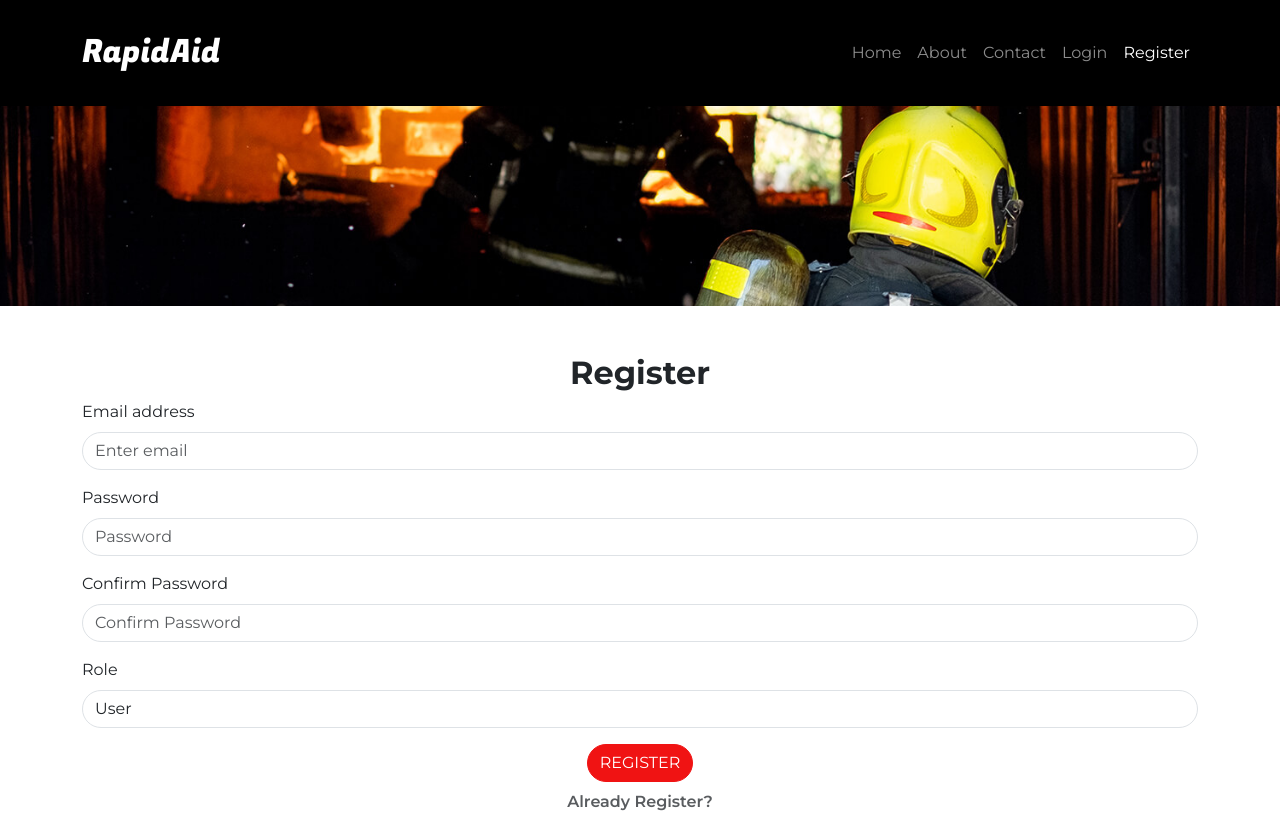
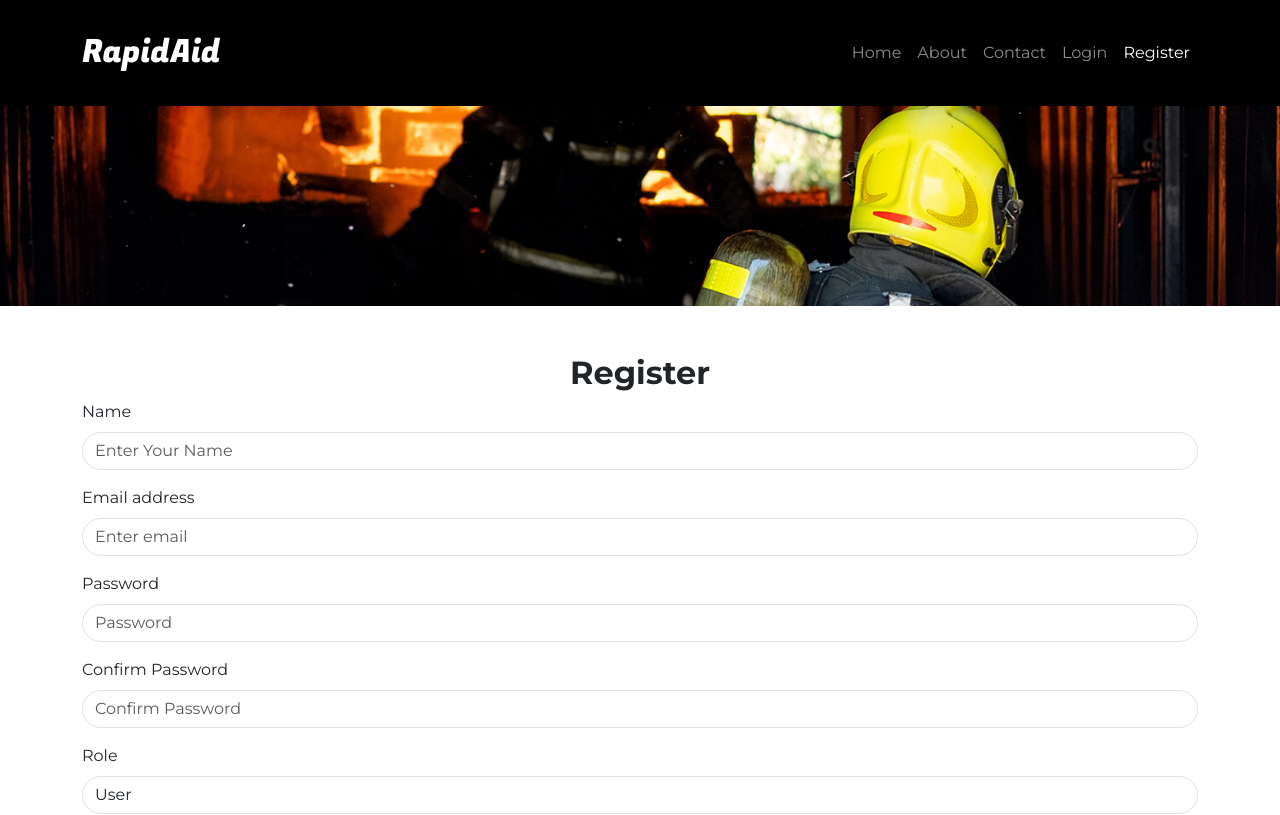
Before and after one commit to DK8851/Prog8750Group9CapstoneWebDevS24, a Next.js app: page /register in a window 1280 px wide. Shown: the top 815 px of the page. Built offline with nearby package versions, Linux system fonts and the light colour scheme; no server answers.

Commit message:
New displayName field added in database

```diff
--- a/src/app/(protected)/layout.js
+++ b/src/app/(protected)/layout.js
@@ -21,7 +21,7 @@ function ProtectedLayout({ children, user }) {
       <main>
         {children}
       </main>
-      <Footer currActivePath={pathname} fixed={pathname != "/register"} />
+      <Footer currActivePath={pathname} fixed={pathname != "/profile"} />
     </div>
   );
 }
--- a/src/app/(public)/register/page.js
+++ b/src/app/(public)/register/page.js
@@ -5,8 +5,6 @@ import Link from 'next/link';
 import React, { useState } from 'react';
 import Form from 'react-bootstrap/Form';
 import BG from '@/components/Bg';
-// import db from '@/utils/firebase/firestore'
-// import { collection, addDoc } from "firebase/firestore";
 import { createUserWithEmailAndPassword, getAuth } from 'firebase/auth';
 import firebase_app from '@/utils/firebase/firebase';
 import { toast } from 'react-toastify';
@@ -17,8 +15,8 @@ const auth = getAuth(firebase_app);
 
 const RegisterPage = () => {
   const router = useRouter()
-  const [formData, setFormData] = useState({ email: '', password: '', confirmPassword: '', role: 'User' });
-  const [errors, setErrors] = useState({ email: '', password: '', confirmPassword: '', role: '' });
+  const [formData, setFormData] = useState({ displayName: '', email: '', password: '', confirmPassword: '', role: 'User' });
+  const [errors, setErrors] = useState({ displayName: '', email: '', password: '', confirmPassword: '', role: '' });
 
   const handleChange = (e) => {
     const { name, value } = e.target;
@@ -30,6 +28,10 @@ const RegisterPage = () => {
     e.preventDefault();
 
     let newErrors = {};
+
+    if (!formData.displayName) {
+      newErrors.displayName = 'Name is required';
+    }
 
     if (!formData.email) {
       newErrors.email = 'Email is required';
@@ -60,22 +62,15 @@ const RegisterPage = () => {
   };
 
   const registerUser = async () => {
-    const { email, password, role } = formData;
+    const { email, password, role, displayName } = formData;
     const registerUserloading = toast.loading("Please wait...")
 
     try {
       const userCredential = await createUserWithEmailAndPassword(auth, email, password);
       const user = userCredential.user;
-      const userInfo = {
-        info: user?.reloadUserInfo,
-        token: user?.accessToken
-      };
-
-      console.log("userCredential ::: ", userInfo);
 
       const uid = user.uid;
-
-      await setUserRole(uid, role);
+      await setUserInfo(uid, role, displayName);
       toast.update(registerUserloading, { render: "Register Successfully", type: "success", isLoading: false, autoClose: true });
       router.push('/');
 
@@ -90,21 +85,21 @@ const RegisterPage = () => {
     }
   };
 
-  const setUserRole = async (uid, role) => {
+  const setUserInfo = async (uid, role, displayName) => {
     try {
       const response = await fetch('/api/auth', {
         method: 'POST',
         headers: {
           'Content-Type': 'application/json',
         },
-        body: JSON.stringify({ uid, role }),
+        body: JSON.stringify({ uid, role, displayName }),
       });
 
       await response.json();
 
     } catch (error) {
-      console.error('Error setting user role:', error);
-      throw new Error('Failed to set user role');
+      console.error('Error setting user infotmation:', error);
+      throw new Error('Failed to set user infotmation');
     }
   };
 
@@ -116,6 +111,22 @@ const RegisterPage = () => {
           Register
         </h2>
         <Form onSubmit={handleSubmit}>
+          <Form.Group className="mb-3" controlId="formBasicdisplayName">
+            <Form.Label>Name</Form.Label>
+            <Form.Control
+              className='rounded-pill'
+              type="text"
+              placeholder="Enter Your Name"
+              name="displayName"
+              value={formData.displayName}
+              onChange={handleChange}
+              isInvalid={!!errors.displayName}
+            />
+            <Form.Control.Feedback type="invalid">
+              {errors.displayName}
+            </Form.Control.Feedback>
+          </Form.Group>
+
           <Form.Group className="mb-3" controlId="formBasicEmail">
             <Form.Label>Email address</Form.Label>
             <Form.Control
```
Also changed, not shown: src/app/api/auth/route.js (+4 -3 lines).
